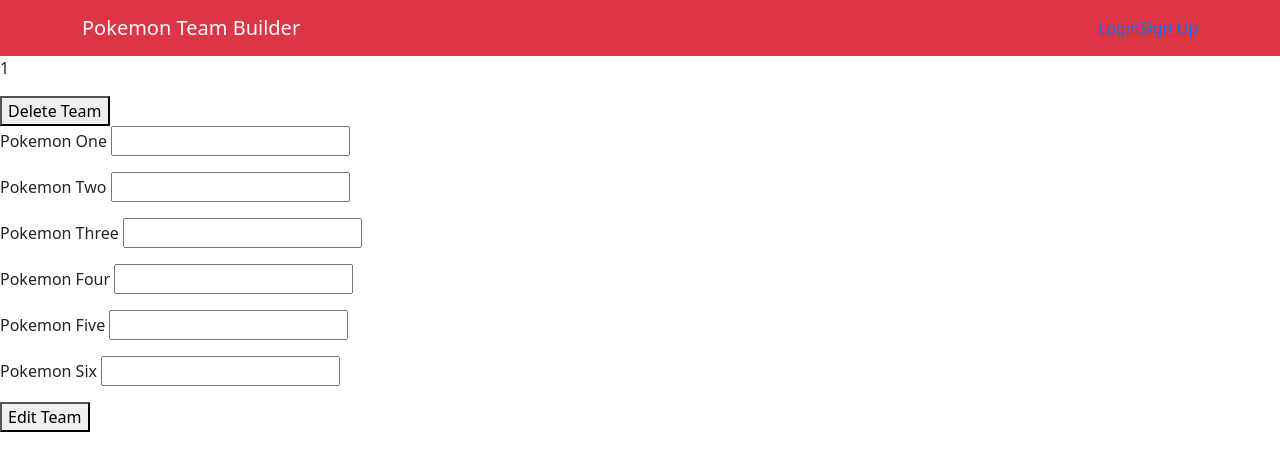
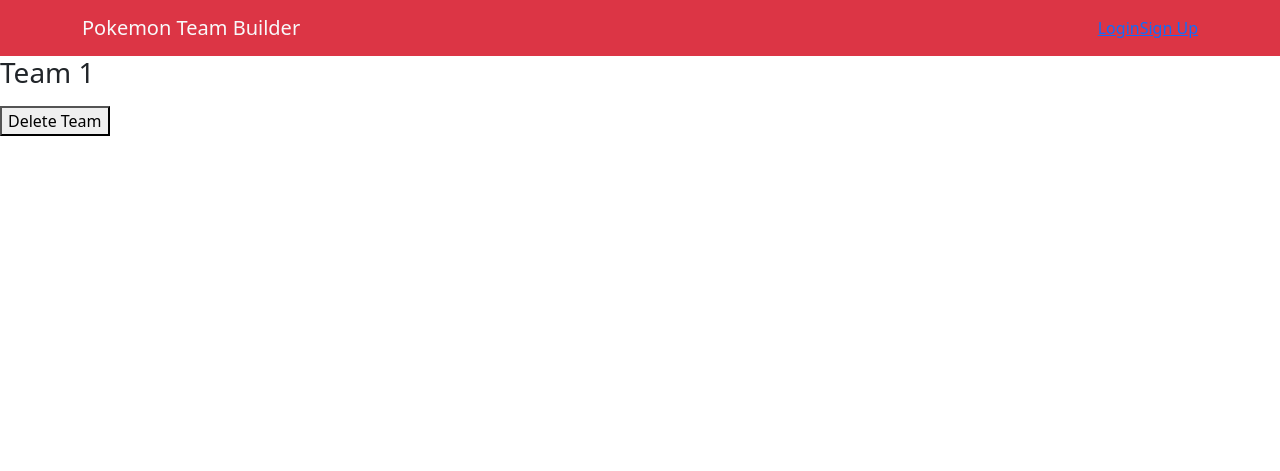
Before and after one commit to JohnCalabro/Capstone-I--Team-Builder, a Flask app: page /team/1 in a window 1280 px wide. Shown: the top 471 px of the page. Run offline with Flask 3, Linux system fonts and the light colour scheme; tables that the repository leaves empty hold one stand-in row (values such as "Sample post"); data that the repository does not hold is empty; some libraries are stand-ins or nearby versions.

Commit message:
cleaned up some code

```diff
--- a/app.py
+++ b/app.py
@@ -1,6 +1,6 @@
 from flask import Flask, render_template, redirect, session, flash, request, jsonify
 from models import db, connect_db, User, UserTeam
-from forms import BuildForm, UserForm, EditForm
+from forms import BuildForm, UserForm
 import requests
 import json
 
@@ -80,23 +80,16 @@ def test():
         form = BuildForm()
         return render_template('index.html' , form=form)
 
-# @app.route('/pokemon')
-# def view mon():
-
 @app.route('/create', methods=["GET", "POST"])
 def send_to_db():
-    # mons = request.form.keys()
+
 
     if "user_id" not in session:
         return redirect('/login')
     else:
         users = User.query.all()
-        # testing = soup.find_all("input", type="hidden")
+
         mons = request.form.values()
-
-        test = request.form
-        # print(test)
-
 
         u = User.query.get(session["user_id"])
 
@@ -107,8 +100,6 @@ def send_to_db():
 
         team = {index : mon for index, mon in enumerate(mons)}
 
-        # print(team[0], team[3])
-
         user_team = UserTeam(mon_one_id=team[0],mon_two_id=team[1],mon_three_id=team[2],mon_four_id=team[3],
         mon_five_id=team[4], mon_six_id=team[5], user_id=session["user_id"])
 
@@ -116,7 +107,7 @@ def send_to_db():
         db.session.commit()
 
         return redirect('/teams')
-        # return render_template('test.html' , mons=mons)
+
 
 
 @app.route('/api/userteams')
@@ -148,110 +139,12 @@ def remove_user():
         db.session.commit()
         return redirect('/register')
 
-@app.route('/team/<int:team_id>', methods=["GET", "POST"])
-def editTeam(team_id):
+@app.route('/team/<int:team_id>')
+def show_single_team(team_id):
 
-    team = UserTeam.query.get(team_id)
-    form = EditForm(obj=team)
+    t = UserTeam.query.get(team_id)
 
-
-    BASE_URL = 'https://pokeapi.co/api/v2/pokemon/${m}'
-
-
-    BASE_URL = 'https://pokeapi.co/api/v2/pokemon'
-
-    response = requests.get(f"{BASE_URL}/97")
-    # print(response.json()['id'])
-
-    if form.validate_on_submit():
-        BASE_URL = 'https://pokeapi.co/api/v2/pokemon'
-        # response = requests.get(f"{BASE_URL}/97")
-        # print(response.json()['name'])
-        # pokName = response.json()['name']
-
-        # pokeID = response.json()['id']
-
-        team.mon_one_id = form.one.data
-        team.mon_two_id = form.two.data
-        team.mon_three_id = form.three.data
-        team.mon_four_id = form.four.data
-        team.mon_five_id = form.five.data
-        team.mon_six_id = form.six.data
-
-
-
-        compre = [v for v in form.data.items()]
-        print(compre, 'COMPRE!!')
-        for k,v in form.data.items():
-            li = []
-            res = requests.get(f"{BASE_URL}/{v}")
-            li.append(res)
-            print([res][0], 'I am here')
-            print(li)
-
-
-
-
-            txt = requests.get(f"{BASE_URL}/{v}").text
-        # print(li, 'stubborn pc')
-
-            # print(j['data'])
-
-
-
-            # if v in txt:
-            #     print(v)
-            #     # v = pokeID
-            #     print(v)
-
-
-
-
-
-
-
-
-
-            # print(pokeID)
-
-
-
-            # res = response.json()
-            # print(v in res)
-
-            # if v in response:
-            #     print(v)
-            #     pokeID = response.json()['id']
-            #     v = pokeID
-
-
-
-
-        # BASE_URL = 'https://pokeapi.co/api/v2/pokemon'
-
-        # response = requests.get(f"{BASE_URL}/97")
-        # print(response.json())
-
-
-
-        # db.session.commit()
-
-
-
-        return redirect(f"/team/{team_id}")
-    else:
-        return render_template('details.html', t=team, form=form)
-
-
-
-
-
-# @app.route('/team/<int:team_id>')
-# def show_single_team(team_id):
-
-#     t = UserTeam.query.get(team_id)
-#     form = EditForm(obj=t)
-#     return render_template('details.html', t=t, form=form)
+    return render_template('details.html', t=t)
 
 @app.route('/team/<int:team_id>/delete', methods=["POST"])
 def removeTeam(team_id):
--- a/forms.py
+++ b/forms.py
@@ -5,18 +5,6 @@ from wtforms.validators import InputRequired
 class BuildForm(FlaskForm):
     pokename = StringField("Enter Pokemon Name", validators=[InputRequired()])
 
-# class GhostForm(FlaskForm):
-#     mon_one = HiddenField('testing')
-#     mon_two = HiddenField('test2')
-
 class UserForm(FlaskForm):
     username = StringField("Username", validators=[InputRequired()])
     password = PasswordField("Password", validators=[InputRequired()])
-
-class EditForm(FlaskForm):
-    one = StringField("Pokemon One", validators=[InputRequired()])
-    two = StringField("Pokemon Two", validators=[InputRequired()])
-    three = StringField("Pokemon Three", validators=[InputRequired()])
-    four = StringField("Pokemon Four", validators=[InputRequired()])
-    five = StringField("Pokemon Five", validators=[InputRequired()])
-    six = StringField("Pokemon Six", validators=[InputRequired()])
--- a/static/detail.js
+++ b/static/detail.js
@@ -2,12 +2,11 @@
 
 async function putMonsOnDetailsPage(){
     const monIds = document.querySelectorAll('.mon')
-console.log(monIds)
 
 for(mon of monIds){
     let m = mon.dataset.pokeId
     const res = await axios.get(`https://pokeapi.co/api/v2/pokemon/${m}`);
-    console.log(res.data.name)
+
     let visibleTeam = makeTeamHtml(res.data)
     $('.teamContainer').append(visibleTeam)
 }
@@ -21,9 +20,6 @@ function makeTeamHtml(pokemon) {
     <div class="col-2" data-poke-id=${pokemon.id}> ${pokemon.name}  <img class="Poke-img"
     src="${pokemon.sprites.front_default}"
     alt="(no image provided)"></div>
-
-
-
   `;
 }
 
--- a/templates/base.html
+++ b/templates/base.html
@@ -5,7 +5,7 @@
     <meta http-equiv="X-UA-Compatible" content="IE=edge">
     <meta name="viewport" content="width=device-width, initial-scale=1.0">
     <link href="https://cdn.jsdelivr.net/npm/bootstrap@5.3.0/dist/css/bootstrap.min.css" rel="stylesheet" integrity="sha384-9ndCyUaIbzAi2FUVXJi0CjmCapSmO7SnpJef0486qhLnuZ2cdeRhO02iuK6FUUVM" crossorigin="anonymous">
-    <title>Document</title>
+    <title>Pokemon Team Builder</title>
 </head>
 <body>
     <nav class="navbar navbar-light bg-danger justify-content-between ">
--- a/templates/details.html
+++ b/templates/details.html
@@ -1,6 +1,7 @@
 {% extends 'base.html' %}
 {% block content %}
-{{t.team_id}}
+
+<h3> Team {{t.team_id}}</h3>
 
 <ul style="list-style: none;">
     <li class="mon" data-poke-id="{{t.mon_one_id}}"></li>
@@ -24,24 +25,6 @@
 <div>
 
 
-
-
-
-    <form method="POST">
-        {{ form.hidden_tag() }}
-        {% for field in form
-        if field.widget.input_type != 'hidden' %}
-        <p>
-        {{ field.label }}
-        {{ field }}
-
-       {% for err in field.errors %}
-       {{ err }}
-       {% endfor %}
-       </p>
-        {% endfor %}
-        <button>Edit Team</button>
-    </form>
 </div>
 
 <script src="https://cdnjs.cloudflare.com/ajax/libs/axios/0.19.2/axios.min.js"
```
Also changed, not shown: models.py (+3 -26 lines), static/build.js (+4 -41 lines), static/team.js (+13 -139 lines).
